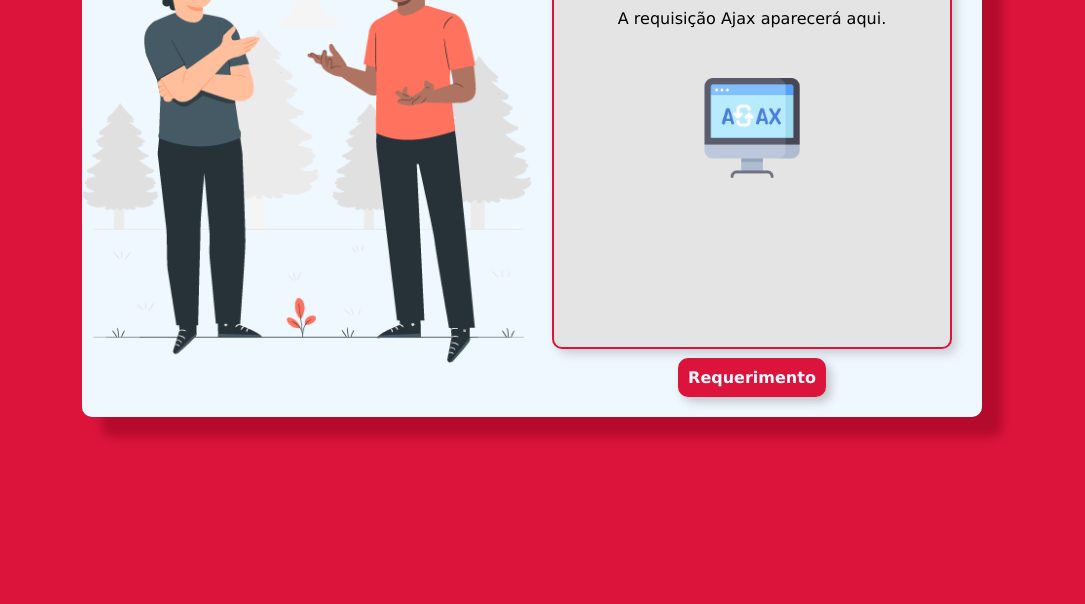
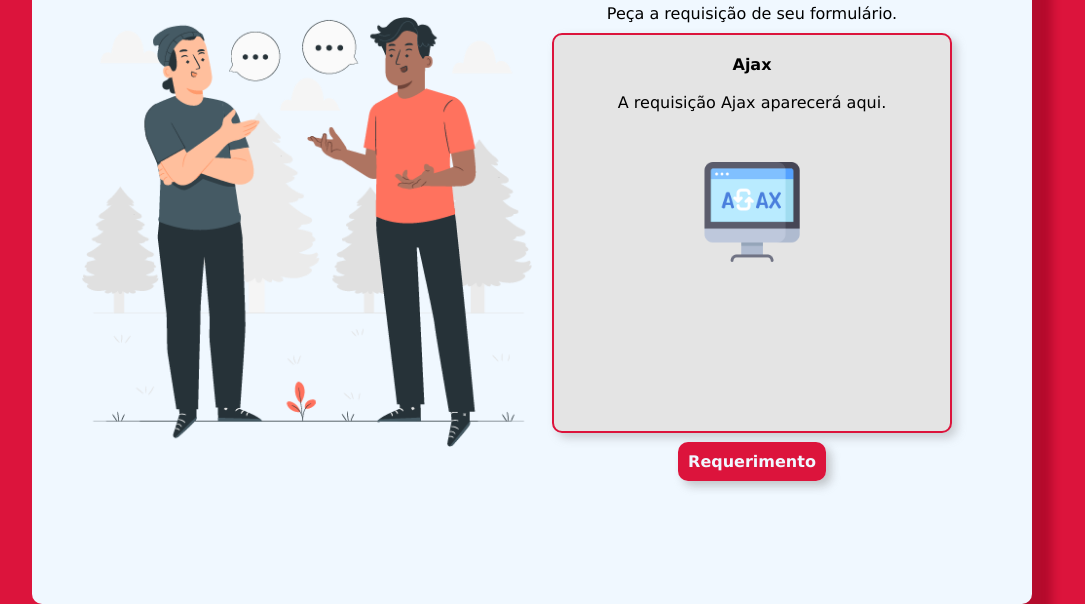
Before and after one commit to isaiasramosdeoliveira/form-with-Ajax, a website built with webpack: page index.html in a window 1280 px wide. Shown: the part 196-800 px from the top of the page, without its empty margins (108-1193 px from the left). Built offline with nearby package versions, Linux system fonts and the light colour scheme.

Commit message:
Mudanças no css.

```diff
--- a/src/style/style.css
+++ b/src/style/style.css
@@ -10,11 +10,11 @@ body{
 body main section{
     background-color: aliceblue;
     margin: auto;
-    max-width: 900px;
+    max-width: 1000px;
     padding: 30px;
     display: flex;
-    margin-top: 20px;
     flex-wrap: wrap;
+    height: 100vh;
     justify-content: center;
     align-items: center;
     border-radius: 10px;
```
Also changed, not shown: public/assets/js/bundle.js (+1 -1 lines), 1 other file.
